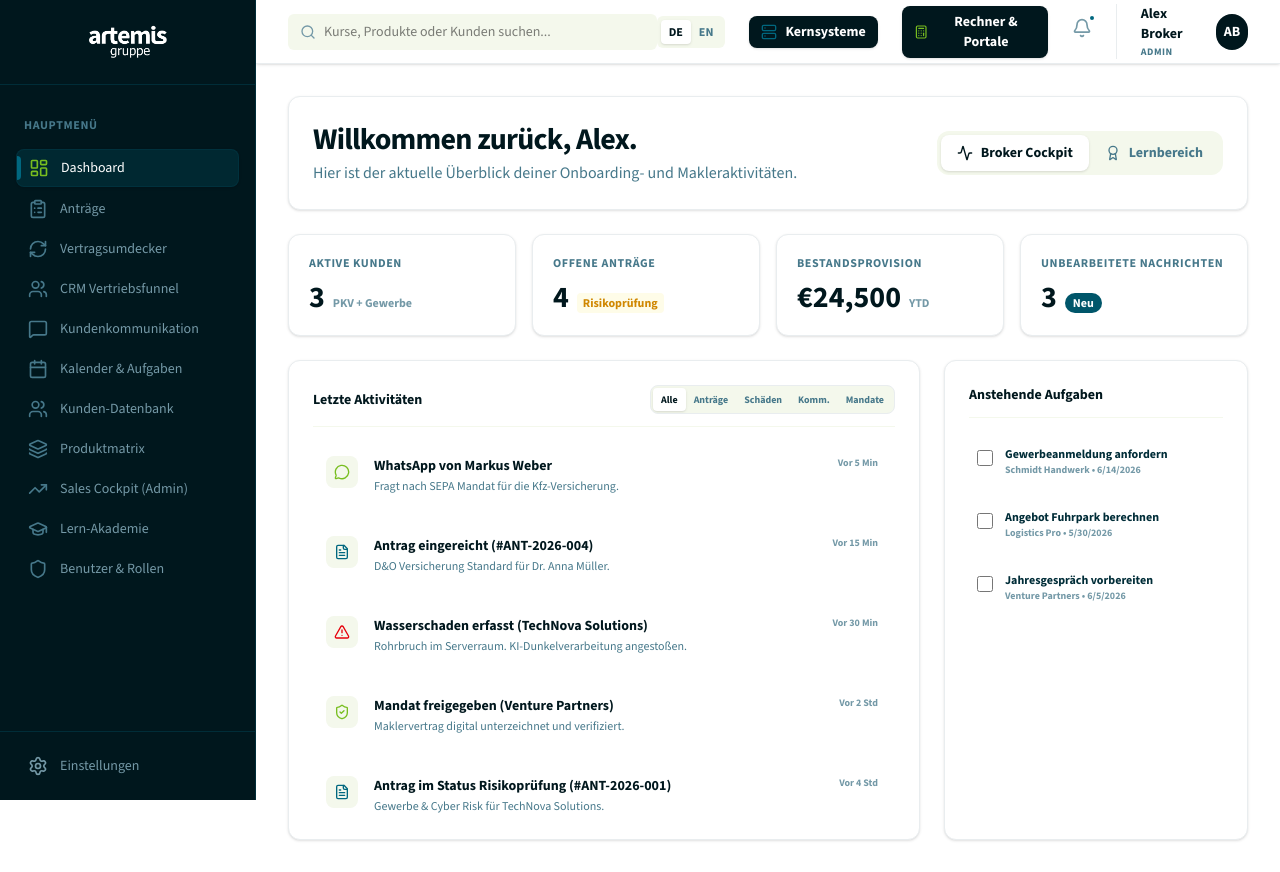
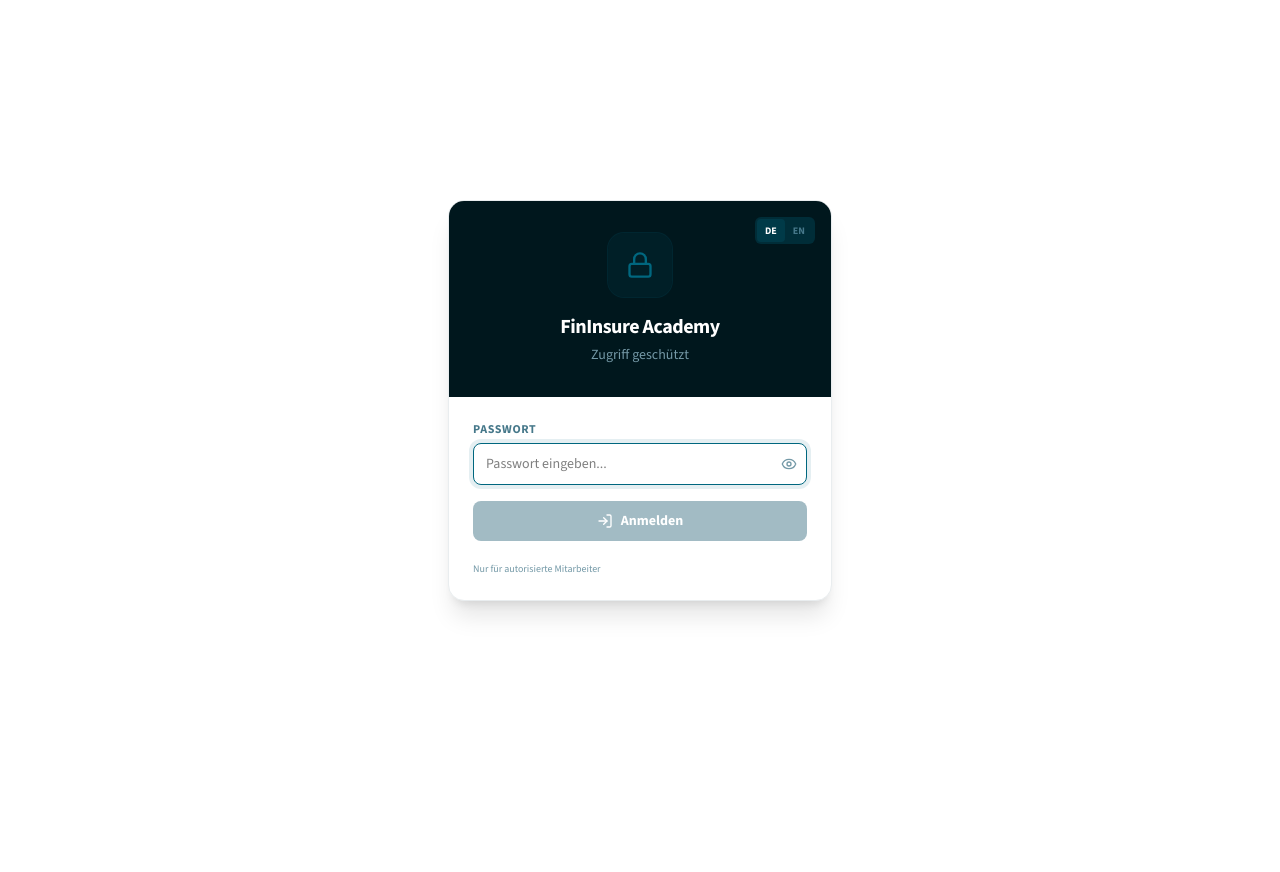
Before and after one commit to Sayleeee/FinInsure-Academy-X, a React (Vite) app: page / in a window 1280 px wide. After the commit the page ends 800 px from the top, so only its background shows below. Built offline with nearby package versions, Linux system fonts and the light colour scheme.

Commit message:
update password

```diff
--- /dev/null
+++ b/src/components/AuthGate.tsx
@@ -0,0 +1,134 @@
+import { useState, useEffect, type ReactNode } from "react";
+import { motion, AnimatePresence } from "motion/react";
+import { Lock, Eye, EyeOff, LogIn } from "lucide-react";
+import { useI18n } from "../lib/i18n";
+import { cn } from "../lib/utils";
+
+const AUTH_KEY = "fininsure_auth";
+const PASSWORD = "iq-fininsure-2024";
+
+export function AuthGate({ children }: { children: ReactNode }) {
+  const { lang, setLang, t } = useI18n();
+  const [authed, setAuthed] = useState(() => sessionStorage.getItem(AUTH_KEY) === "true");
+  const [input, setInput] = useState("");
+  const [show, setShow] = useState(false);
+  const [error, setError] = useState(false);
+
+  useEffect(() => {
+    sessionStorage.setItem(AUTH_KEY, authed.toString());
+  }, [authed]);
+
+  if (authed) return <>{children}</>;
+
+  const handleSubmit = () => {
+    if (input === PASSWORD) {
+      setAuthed(true);
+    } else {
+      setError(true);
+      setTimeout(() => setError(false), 1500);
+    }
+  };
+
+  return (
+    <div className="min-h-screen bg-slate-50 flex items-center justify-center p-4">
+      <AnimatePresence mode="wait">
+        {!authed && (
+          <motion.div
+            initial={{ opacity: 0, y: 20, scale: 0.97 }}
+            animate={{ opacity: 1, y: 0, scale: 1 }}
+            exit={{ opacity: 0, y: -20, scale: 0.97 }}
+            transition={{ duration: 0.35, ease: "easeOut" }}
+            className="w-full max-w-sm"
+          >
+            <div className="bg-white rounded-2xl shadow-xl border border-slate-200 overflow-hidden">
+              <div className="bg-slate-900 p-8 flex flex-col items-center relative">
+                <div className="absolute top-4 right-4 flex items-center bg-slate-800 p-0.5 rounded-md">
+                  <button
+                    onClick={() => setLang("de")}
+                    className={cn(
+                      "px-2 py-1 text-[10px] font-bold rounded transition-colors",
+                      lang === "de" ? "bg-slate-700 text-white" : "text-slate-500 hover:text-white"
+                    )}
+                  >
+                    DE
+                  </button>
+                  <button
+                    onClick={() => setLang("en")}
+                    className={cn(
+                      "px-2 py-1 text-[10px] font-bold rounded transition-colors",
+                      lang === "en" ? "bg-slate-700 text-white" : "text-slate-500 hover:text-white"
+                    )}
+                  >
+                    EN
+                  </button>
+                </div>
+                <div className="w-16 h-16 bg-orange-500/10 rounded-2xl flex items-center justify-center mb-4 ring-1 ring-orange-500/20">
+                  <Lock className="w-7 h-7 text-orange-500" />
+                </div>
+                <h1 className="text-xl font-bold text-white tracking-tight">
+                  FinInsure Academy
+                </h1>
+                <p className="text-sm text-slate-400 mt-1">
+                  {t("Zugriff geschützt", "Access Restricted")}
+                </p>
+              </div>
+
+              <div className="p-6 space-y-4">
+                <div>
+                  <label className="block text-xs font-bold text-slate-500 uppercase tracking-wider mb-1.5">
+                    {t("Passwort", "Password")}
+                  </label>
+                  <div className="relative">
+                    <input
+                      type={show ? "text" : "password"}
+                      value={input}
+                      onChange={(e) => { setInput(e.target.value); setError(false); }}
+                      onKeyDown={(e) => e.key === "Enter" && handleSubmit()}
+                      placeholder={t("Passwort eingeben...", "Enter password...")}
+                      autoFocus
+                      className={cn(
+                        "w-full px-3 py-2.5 pr-10 bg-slate-50 border rounded-lg text-sm outline-none transition-all focus:ring-4",
+                        error
+                          ? "border-red-400 focus:border-red-500 focus:ring-red-500/10"
+                          : "border-slate-200 focus:border-orange-500 focus:ring-orange-500/10"
+                      )}
+                    />
+                    <button
+                      type="button"
+                      onClick={() => setShow(!show)}
+                      className="absolute right-2.5 top-1/2 -translate-y-1/2 text-slate-400 hover:text-slate-600 transition-colors cursor-pointer"
+                    >
+                      {show ? <EyeOff className="w-4 h-4" /> : <Eye className="w-4 h-4" />}
+                    </button>
+                  </div>
+                  {error && (
+                    <motion.p
+                      initial={{ opacity: 0, y: -4 }}
+                      animate={{ opacity: 1, y: 0 }}
+                      className="text-red-500 text-xs mt-1.5 font-medium"
+                    >
+                      {t("Falsches Passwort", "Wrong password")}
+                    </motion.p>
+                  )}
+                </div>
+
+                <button
+                  onClick={handleSubmit}
+                  disabled={!input}
+                  className="w-full bg-slate-900 hover:bg-slate-800 disabled:bg-slate-300 disabled:cursor-not-allowed text-white font-semibold py-2.5 px-4 rounded-lg transition-colors flex items-center justify-center gap-2 text-sm"
+                >
+                  <LogIn className="w-4 h-4" />
+                  {t("Anmelden", "Sign In")}
+                </button>
+
+                <p className="text-[10px] text-slate-400 text-center pt-1">
+                  {t("Nur für autorisierte Mitarbeiter", "Authorized personnel only")}
+                </p>
+              </div>
+            </div>
+          </motion.div>
+        )}
+      </AnimatePresence>
+    </div>
+  );
+}
--- a/src/main.tsx
+++ b/src/main.tsx
@@ -1,10 +1,16 @@
 import {StrictMode} from 'react';
 import {createRoot} from 'react-dom/client';
 import App from './App.tsx';
+import { AuthGate } from './components/AuthGate';
+import { I18nProvider } from './lib/i18n';
 import './index.css';
 
 createRoot(document.getElementById('root')!).render(
   <StrictMode>
-    <App />
+    <I18nProvider>
+      <AuthGate>
+        <App />
+      </AuthGate>
+    </I18nProvider>
   </StrictMode>,
 );
```
